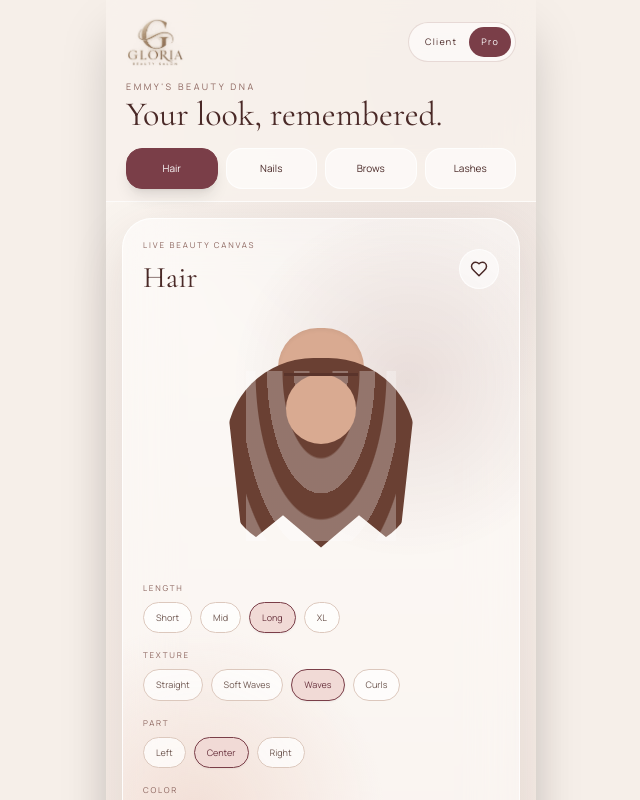
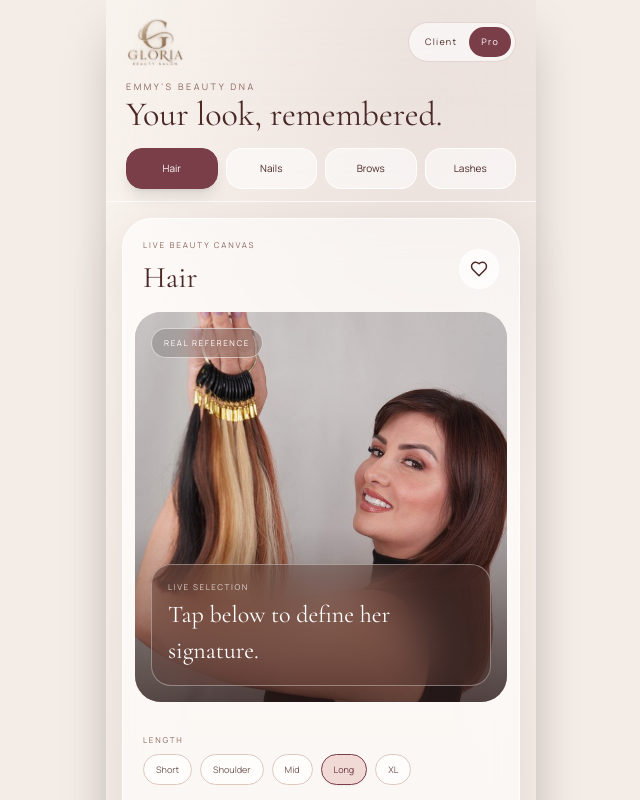
Before and after one commit to bodyshapersystem/Gloria-beauty-salon-, a Next.js app: page /beauty-dna-lab in a window 1280 px wide. Both pictures are taken after a click on the button "Pro". Shown: the top 800 px of the page, without its empty margins (319-959 px from the left). Built offline with nearby package versions, Linux system fonts and the light colour scheme.

Commit message:
Replace Beauty DNA illustrations with real salon photography

```diff
--- a/app/beauty-dna-lab/page.tsx
+++ b/app/beauty-dna-lab/page.tsx
@@ -1,67 +1,71 @@
 "use client";
 
-import { useMemo, useState } from "react";
-import { ChevronLeft, ChevronRight, Heart, Sparkles, Wand2 } from "lucide-react";
+import { useState } from "react";
+import { Heart, Sparkles, Wand2 } from "lucide-react";
 import { Logo } from "@/components/brand/Logo";
 
 type Category="hair"|"nails"|"brows"|"lashes";
+const tabs:[Category,string][]=[["hair","Hair"],["nails","Nails"],["brows","Brows"],["lashes","Lashes"]];
 
-const tabs:[Category,string][]=[
-  ["hair","Hair"],["nails","Nails"],["brows","Brows"],["lashes","Lashes"]
-];
+const realAssets:Record<Category,string>={
+  hair:"/images/gloria/hair/hair-01.jpg",
+  nails:"/images/gloria/nails/nails-01.jpg",
+  brows:"/images/gloria/brows/brows-01.jpg",
+  lashes:"/images/gloria/lashes/lashes-01.jpg"
+};
 
 export default function BeautyDnaLab(){
   const [cat,setCat]=useState<Category>("hair");
   const [mode,setMode]=useState<"client"|"pro">("client");
 
-  return <main className="min-h-screen bg-[#F6EFE9] text-[#4A2927]">
-    <div className="mx-auto max-w-[430px] min-h-screen bg-[radial-gradient(circle_at_80%_5%,rgba(125,73,73,.15),transparent_26%),linear-gradient(180deg,#FBF7F2,#F2E5DD)] shadow-2xl">
-      <header className="sticky top-0 z-40 border-b border-white/70 bg-[#F8F1EB]/90 px-5 pb-3 pt-4 backdrop-blur-xl">
+  return <main className="min-h-screen bg-[#F4ECE6] text-[#4A2927]">
+    <div className="mx-auto min-h-screen max-w-[430px] bg-[radial-gradient(circle_at_80%_5%,rgba(125,73,73,.14),transparent_25%),linear-gradient(180deg,#FCF8F3,#F1E4DC)] shadow-2xl">
+      <header className="sticky top-0 z-40 border-b border-white/75 bg-[#F8F1EB]/92 px-5 pb-3 pt-4 backdrop-blur-2xl">
         <div className="flex items-center justify-between">
           <Logo className="h-[52px] w-auto"/>
-          <div className="rounded-full border border-[#8F5E58]/20 bg-white/55 p-1 text-[9px] uppercase tracking-[.14em]">
+          <div className="rounded-full border border-[#8F5E58]/20 bg-white/60 p-1 text-[9px] uppercase tracking-[.14em]">
             <button onClick={()=>setMode("client")} className={`rounded-full px-3 py-2 ${mode==="client"?"bg-[#7A3E48] text-white":""}`}>Client</button>
             <button onClick={()=>setMode("pro")} className={`rounded-full px-3 py-2 ${mode==="pro"?"bg-[#7A3E48] text-white":""}`}>Pro</button>
           </div>
         </div>
-        <div className="mt-3">
-          <p className="text-[9px] uppercase tracking-[.28em] text-[#8C655E]">Emmy's Beauty DNA</p>
-          <h1 className="mt-1 font-serif text-[34px] leading-none">Your look, remembered.</h1>
-        </div>
+        <p className="mt-3 text-[9px] uppercase tracking-[.28em] text-[#8C655E]">Emmy&apos;s Beauty DNA</p>
+        <h1 className="mt-1 font-serif text-[34px] leading-none">Your look, remembered.</h1>
         <div className="mt-4 grid grid-cols-4 gap-2">
-          {tabs.map(([id,label])=><button key={id} onClick={()=>setCat(id)} className={`rounded-2xl border px-2 py-3 text-[10px] transition ${cat===id?"border-[#7A3E48] bg-[#7A3E48] text-white shadow-lg":"border-white/80 bg-white/55"}`}>{label}</button>)}
+          {tabs.map(([id,label])=><button key={id} onClick={()=>setCat(id)} className={`rounded-2xl border px-2 py-3 text-[10px] transition-all duration-300 ${cat===id?"border-[#7A3E48] bg-[#7A3E48] text-white shadow-lg":"border-white/80 bg-white/55"}`}>{label}</button>)}
         </div>
       </header>
 
       <section className="px-4 pb-28 pt-4">
-        <div className="relative overflow-hidden rounded-[30px] border border-white/80 bg-white/45 shadow-[0_18px_55px_rgba(74,41,39,.12)] backdrop-blur-xl">
-          <div className="absolute inset-0 bg-[radial-gradient(circle_at_72%_24%,rgba(131,76,72,.15),transparent_30%),radial-gradient(circle_at_18%_88%,rgba(239,214,203,.7),transparent_28%)]"/>
-          <div className="relative p-5">
+        <div className="overflow-hidden rounded-[30px] border border-white/80 bg-white/50 shadow-[0_18px_55px_rgba(74,41,39,.12)] backdrop-blur-xl">
+          <div className="p-5 pb-3">
             <div className="flex items-center justify-between">
               <div><p className="text-[8px] uppercase tracking-[.24em] text-[#8C655E]">{mode==="client"?"My Preference":"Live Beauty Canvas"}</p><h2 className="mt-1 font-serif text-[30px]">{tabs.find(t=>t[0]===cat)?.[1]}</h2></div>
-              <button className="grid h-10 w-10 place-items-center rounded-full border border-white/70 bg-white/55"><Heart size={18}/></button>
+              <button className="grid h-10 w-10 place-items-center rounded-full border border-white/80 bg-white/70"><Heart size={18}/></button>
             </div>
-            <div className="mt-4 min-h-[380px]">
-              {cat==="hair"&&<HairConfigurator mode={mode}/>}
-              {cat==="nails"&&<NailsConfigurator mode={mode}/>}
-              {cat==="brows"&&<BrowsConfigurator mode={mode}/>}
-              {cat==="lashes"&&<LashesConfigurator mode={mode}/>}
-            </div>
+          </div>
+
+          <RealCanvas category={cat}/>
+
+          <div className="p-5 pt-4">
+            {cat==="hair"&&<HairControls mode={mode}/>}
+            {cat==="nails"&&<NailsControls mode={mode}/>}
+            {cat==="brows"&&<BrowsControls mode={mode}/>}
+            {cat==="lashes"&&<LashesControls mode={mode}/>}
           </div>
         </div>
 
-        <div className="mt-4 rounded-[26px] border border-white/80 bg-[#6E4A40]/88 p-4 text-[#FFF9F4] shadow-xl backdrop-blur-xl">
+        <div className="mt-4 rounded-[26px] border border-white/80 bg-[#6E4A40]/90 p-4 text-[#FFF9F4] shadow-xl backdrop-blur-xl">
           <div className="flex items-center gap-2"><Sparkles size={16}/><p className="text-[9px] uppercase tracking-[.22em]">Beauty Memory</p></div>
           <div className="mt-3 grid grid-cols-3 gap-2 text-center">
-            <div className="rounded-2xl bg-white/10 p-3"><p className="font-serif text-[18px]">Preference</p><p className="mt-1 text-[8px] text-white/75">Client selected</p></div>
-            <div className="rounded-2xl bg-white/10 p-3"><p className="font-serif text-[18px]">Last Look</p><p className="mt-1 text-[8px] text-white/75">Jul 15, 2026</p></div>
-            <div className="rounded-2xl bg-white/10 p-3"><p className="font-serif text-[18px]">Pro Default</p><p className="mt-1 text-[8px] text-white/75">Saved by Gloria</p></div>
+            <div className="rounded-2xl bg-white/10 p-3"><p className="font-serif text-[17px]">Preference</p><p className="mt-1 text-[8px] text-white/70">Client selected</p></div>
+            <div className="rounded-2xl bg-white/10 p-3"><p className="font-serif text-[17px]">Last Look</p><p className="mt-1 text-[8px] text-white/70">Last service</p></div>
+            <div className="rounded-2xl bg-white/10 p-3"><p className="font-serif text-[17px]">Pro Default</p><p className="mt-1 text-[8px] text-white/70">Salon memory</p></div>
           </div>
         </div>
 
-        {mode==="pro"&&<div className="mt-4 rounded-[26px] border border-[#8A5D55]/15 bg-white/65 p-4 shadow-sm">
+        {mode==="pro"&&<div className="mt-4 rounded-[26px] border border-[#8A5D55]/15 bg-white/70 p-4 shadow-sm">
           <div className="flex items-center gap-2"><Wand2 size={16}/><p className="font-serif text-[22px]">What we did today</p></div>
-          <p className="mt-2 text-[10px] leading-relaxed text-[#7B625B]">Use the same visual controls above, then save the result as the latest service or professional default.</p>
+          <p className="mt-2 text-[10px] leading-relaxed text-[#7B625B]">Document the professional result using the same preference controls. The client&apos;s preference stays separate from your technical record.</p>
           <div className="mt-4 grid grid-cols-2 gap-2"><button className="rounded-full border border-[#7A3E48]/25 bg-white px-4 py-3 text-[9px] uppercase tracking-[.12em]">Save latest</button><button className="rounded-full bg-[#7A3E48] px-4 py-3 text-[9px] uppercase tracking-[.12em] text-white">Set Pro Default</button></div>
         </div>}
       </section>
@@ -69,74 +73,38 @@ export default function BeautyDnaLab(){
   </main>
 }
 
-function Choice({label,active,onClick}:{label:string;active:boolean;onClick:()=>void}){return <button onClick={onClick} className={`rounded-full border px-3 py-2 text-[9px] transition ${active?"border-[#7A3E48] bg-[#F1DAD6] text-[#6B3540] shadow-sm":"border-[#DCC8BD] bg-white/70 text-[#6E5750]"}`}>{label}</button>}
-
-function HairConfigurator({mode}:{mode:"client"|"pro"}){
-  const [length,setLength]=useState("Long"),[texture,setTexture]=useState("Waves"),[part,setPart]=useState("Center"),[color,setColor]=useState("#6A4033");
-  const scale=length==="Short"?0.72:length==="Mid"?0.88:length==="XL"?1.14:1;
-  const wave=texture==="Straight"?0:texture==="Soft Waves"?7:texture==="Waves"?14:22;
-  return <div>
-    <div className="relative mx-auto h-[250px] w-[230px]">
-      <div className="absolute left-1/2 top-3 h-[86px] w-[86px] -translate-x-1/2 rounded-[46%_46%_44%_44%] bg-[#D9AA91] shadow-inner"/>
-      <div className="absolute left-1/2 top-[42px] h-[190px] w-[190px] -translate-x-1/2 origin-top rounded-[46%_46%_35%_35%] transition-all duration-500" style={{background:color,transform:`translateX(-50%) scaleY(${scale})`,clipPath:"polygon(8% 0,92% 0,100% 18%,91% 100%,70% 83%,50% 100%,30% 83%,9% 100%,0 18%)"}}/>
-      <div className="absolute left-1/2 top-[55px] h-[170px] w-[150px] -translate-x-1/2 opacity-35" style={{background:`repeating-radial-gradient(ellipse at 50% 0, transparent 0 ${18-wave/2}px, rgba(255,255,255,.8) ${19-wave/2}px ${20+wave/2}px)`}}/>
-      <div className="absolute left-1/2 top-[58px] h-[70px] w-[70px] -translate-x-1/2 rounded-full bg-[#D9AA91]"/>
-      <div className="absolute left-1/2 top-[57px] h-[3px] w-[74px] -translate-x-1/2 bg-[#5A342B]" style={{transform:`translateX(-50%) rotate(${part==="Left"?-12:part==="Right"?12:0}deg)`}}/>
+function RealCanvas({category}:{category:Category}){
+  const labels={hair:"Real hair reference",nails:"Real manicure reference",brows:"Real brow reference",lashes:"Real lash reference"};
+  return <div className="relative mx-3 overflow-hidden rounded-[26px] bg-[#D9C6BA]">
+    <div className="relative h-[390px]">
+      <img key={category} src={realAssets[category]} alt={labels[category]} className="h-full w-full object-cover transition-all duration-500 [animation:fadeIn_.45s_ease]"/>
+      <div className="absolute inset-0 bg-[linear-gradient(180deg,rgba(44,25,23,.03),rgba(44,25,23,.05)_55%,rgba(44,25,23,.68)_100%)]"/>
+      <div className="absolute left-4 top-4 rounded-full border border-white/55 bg-black/15 px-3 py-2 text-[8px] uppercase tracking-[.2em] text-white backdrop-blur-md">Real reference</div>
+      <div className="absolute bottom-4 left-4 right-4 rounded-[20px] border border-white/35 bg-[#5B3B34]/35 p-4 text-white backdrop-blur-xl">
+        <p className="text-[8px] uppercase tracking-[.2em] text-white/75">Live selection</p>
+        <p className="mt-1 font-serif text-[24px]">Tap below to define her signature.</p>
+      </div>
     </div>
-    <Panel title="Length">{["Short","Mid","Long","XL"].map(x=><Choice key={x} label={x} active={length===x} onClick={()=>setLength(x)}/>)}</Panel>
-    <Panel title="Texture">{["Straight","Soft Waves","Waves","Curls"].map(x=><Choice key={x} label={x} active={texture===x} onClick={()=>setTexture(x)}/>)}</Panel>
-    <Panel title="Part">{["Left","Center","Right"].map(x=><Choice key={x} label={x} active={part===x} onClick={()=>setPart(x)}/>)}</Panel>
-    <Panel title="Color"><div className="flex gap-2">{["#2D201C","#4B3029","#6A4033","#9B6041","#B46C53","#B79A73"].map(c=><button key={c} onClick={()=>setColor(c)} className={`h-8 w-8 rounded-full border-2 ${color===c?"border-[#7A3E48] scale-110":"border-white"}`} style={{background:c}}/>)}</div></Panel>
-    {mode==="pro"&&<p className="mt-3 rounded-2xl bg-[#F3E5DF] px-3 py-2 text-[9px]">Formula note: 6N + 6.3 · 20 vol · warm finish</p>}
   </div>
 }
 
-function NailsConfigurator({mode}:{mode:"client"|"pro"}){
-  const [shape,setShape]=useState("Almond"),[len,setLen]=useState(3),[color,setColor]=useState("#8E3042"),[finish,setFinish]=useState("Glossy");
-  return <div>
-    <div className="mx-auto flex h-[245px] w-[250px] items-end justify-center gap-2 rounded-[44%_44%_18%_18%] bg-[#E2B59C] px-6 pb-8 shadow-inner">
-      {[0,1,2,3,4].map(i=><div key={i} className="relative h-[125px] w-[34px] rounded-[18px] bg-[#D8A98E]"><div className="absolute left-1/2 top-1 -translate-x-1/2 transition-all duration-300" style={{height:42+len*6,width:24,background:color,borderRadius:shape==="Square"?"7px":shape==="Coffin"?"12px 12px 5px 5px":shape==="Almond"?"50% 50% 38% 38%":"45%",boxShadow:finish==="Chrome"?"inset 0 0 12px rgba(255,255,255,.8)":"inset 0 0 4px rgba(255,255,255,.35)"}}/></div>)}
-    </div>
-    <Panel title="Shape">{["Round","Square","Oval","Almond","Coffin"].map(x=><Choice key={x} label={x} active={shape===x} onClick={()=>setShape(x)}/>)}</Panel>
-    <Panel title="Length">{[1,2,3,4,5].map(x=><Choice key={x} label={String(x)} active={len===x} onClick={()=>setLen(x)}/>)}</Panel>
-    <Panel title="Color"><div className="flex gap-2">{["#E7C6BD","#D69A98","#B86B73","#8E3042","#5C232D","#ECE5DB"].map(c=><button key={c} onClick={()=>setColor(c)} className={`h-8 w-8 rounded-full border-2 ${color===c?"border-[#7A3E48] scale-110":"border-white"}`} style={{background:c}}/>)}</div></Panel>
-    <Panel title="Finish">{["Glossy","Matte","French","Chrome"].map(x=><Choice key={x} label={x} active={finish===x} onClick={()=>setFinish(x)}/>)}</Panel>
-    {mode==="pro"&&<p className="mt-3 rounded-2xl bg-[#F3E5DF] px-3 py-2 text-[9px]">Last service: Short almond · milky nude · gel</p>}
-  </div>
+function Choice({label,active,onClick}:{label:string;active:boolean;onClick:()=>void}){return <button onClick={onClick} className={`rounded-full border px-3 py-2 text-[9px] transition-all ${active?"border-[#7A3E48] bg-[#F1DAD6] text-[#6B3540] shadow-sm":"border-[#DCC8BD] bg-white/70 text-[#6E5750]"}`}>{label}</button>}
+function Panel({title,children}:{title:string;children:React.ReactNode}){return <div className="mt-4"><p className="mb-2 text-[8px] uppercase tracking-[.22em] text-[#8C655E]">{title}</p><div className="flex flex-wrap gap-2">{children}</div></div>}
+function Summary({text}:{text:string}){return <div className="mt-5 rounded-[22px] border border-[#7A3E48]/10 bg-[#F3E5DF]/80 p-4"><p className="text-[8px] uppercase tracking-[.2em] text-[#8C655E]">Selected look</p><p className="mt-1 font-serif text-[21px]">{text}</p></div>}
+
+function HairControls({mode}:{mode:"client"|"pro"}){
+  const [length,setLength]=useState("Long"),[texture,setTexture]=useState("Waves"),[part,setPart]=useState("Center"),[tone,setTone]=useState("Warm Chocolate");
+  return <><Panel title="Length">{["Short","Shoulder","Mid","Long","XL"].map(x=><Choice key={x} label={x} active={length===x} onClick={()=>setLength(x)}/>)}</Panel><Panel title="Texture">{["Straight","Soft Waves","Defined Waves","Curls","Blowout"].map(x=><Choice key={x} label={x} active={texture===x} onClick={()=>setTexture(x)}/>)}</Panel><Panel title="Part">{["Left","Center","Right"].map(x=><Choice key={x} label={x} active={part===x} onClick={()=>setPart(x)}/>)}</Panel><Panel title="Tone">{["Espresso","Chocolate","Warm Chocolate","Caramel","Copper","Blonde"].map(x=><Choice key={x} label={x} active={tone===x} onClick={()=>setTone(x)}/>)}</Panel><Summary text={`${length} · ${texture} · ${part} part · ${tone}`}/>{mode==="pro"&&<p className="mt-3 text-[9px] text-[#7B625B]">Pro note: add exact formula, developer, technique and processing notes after the service.</p>}</>
 }
-
-function BrowsConfigurator({mode}:{mode:"client"|"pro"}){
-  const [shape,setShape]=useState("Defined"),[thick,setThick]=useState("Medium"),[color,setColor]=useState("#5B392F");
-  const rot=shape==="Straight"?0:shape==="Soft"?-2:shape==="High Arch"?-10:-6;
-  const h=thick==="Fine"?7:thick==="Full"?15:11;
-  return <div>
-    <div className="relative mx-auto mt-6 h-[220px] w-[280px] rounded-[48%] bg-[#D9AA91] shadow-inner">
-      {[78,178].map((x,i)=><div key={x} className="absolute top-[92px] h-[44px] w-[66px] rounded-[50%] border-[3px] border-[#4E332E] bg-white" style={{left:x-34}}><div className="absolute left-1/2 top-1/2 h-5 w-5 -translate-x-1/2 -translate-y-1/2 rounded-full bg-[#5B3E31]"/></div>)}
-      {[78,178].map(x=><div key={x} className="absolute top-[64px] w-[72px] origin-center rounded-full transition-all duration-300" style={{left:x-36,height:h,background:color,transform:`rotate(${rot}deg)`}}/>)}
-    </div>
-    <Panel title="Shape">{["Soft","Straight","Defined","High Arch"].map(x=><Choice key={x} label={x} active={shape===x} onClick={()=>setShape(x)}/>)}</Panel>
-    <Panel title="Thickness">{["Fine","Medium","Full"].map(x=><Choice key={x} label={x} active={thick===x} onClick={()=>setThick(x)}/>)}</Panel>
-    <Panel title="Color"><div className="flex gap-2">{["#B98E70","#8A5F46","#5B392F","#3A2621","#211716"].map(c=><button key={c} onClick={()=>setColor(c)} className={`h-8 w-8 rounded-full border-2 ${color===c?"border-[#7A3E48] scale-110":"border-white"}`} style={{background:c}}/>)}</div></Panel>
-    {mode==="pro"&&<p className="mt-3 rounded-2xl bg-[#F3E5DF] px-3 py-2 text-[9px]">Professional note: keep front soft, define tail only.</p>}
-  </div>
+function NailsControls({mode}:{mode:"client"|"pro"}){
+  const [shape,setShape]=useState("Almond"),[len,setLen]=useState("3"),[color,setColor]=useState("Burgundy"),[finish,setFinish]=useState("Glossy");
+  return <><Panel title="Shape">{["Round","Square","Oval","Almond","Coffin","Stiletto"].map(x=><Choice key={x} label={x} active={shape===x} onClick={()=>setShape(x)}/>)}</Panel><Panel title="Length">{["1","2","3","4","5"].map(x=><Choice key={x} label={x} active={len===x} onClick={()=>setLen(x)}/>)}</Panel><Panel title="Color">{["Milky Nude","Pink","Red","Burgundy","Chocolate","Black"].map(x=><Choice key={x} label={x} active={color===x} onClick={()=>setColor(x)}/>)}</Panel><Panel title="Finish">{["Glossy","Matte","French","Chrome","Natural"].map(x=><Choice key={x} label={x} active={finish===x} onClick={()=>setFinish(x)}/>)}</Panel><Summary text={`${shape} · Length ${len} · ${color} · ${finish}`}/>{mode==="pro"&&<p className="mt-3 text-[9px] text-[#7B625B]">Pro note: save product line, shade number, base/build system and refill details.</p>}</>
 }
-
-function LashesConfigurator({mode}:{mode:"client"|"pro"}){
-  const [style,setStyle]=useState("Hybrid"),[curl,setCurl]=useState("C"),[mm,setMm]=useState(12),[map,setMap]=useState("Cat Eye");
-  const count=style==="Classic"?9:style==="Hybrid"?14:style==="Mega"?22:12;
-  return <div>
-    <div className="relative mx-auto mt-6 h-[220px] w-[290px] rounded-[48%] bg-[#D9AA91] shadow-inner">
-      <div className="absolute left-1/2 top-[92px] h-[58px] w-[150px] -translate-x-1/2 rounded-[50%] border-[3px] border-[#4E332E] bg-white"><div className="absolute left-1/2 top-1/2 h-7 w-7 -translate-x-1/2 -translate-y-1/2 rounded-full bg-[#5B3E31]"/></div>
-      <div className="absolute left-1/2 top-[77px] flex w-[155px] -translate-x-1/2 justify-between">
-        {Array.from({length:count}).map((_,i)=>{const bias=map==="Cat Eye"?i/(count-1):map==="Doll"?1-Math.abs((i-(count-1)/2)/((count-1)/2)):0.7;const h=18+(mm-8)*2+bias*12;return <span key={i} className="block w-[1.5px] origin-bottom bg-[#2B201D]" style={{height:h,transform:`rotate(${-38+i*(76/(count-1))}deg) translateY(-2px)`,borderRadius:curl==="D"?"50% 50% 0 0":"0"}}/>})}
-      </div>
-    </div>
-    <Panel title="Style">{["Classic","Greek","Hybrid","Mega"].map(x=><Choice key={x} label={x} active={style===x} onClick={()=>setStyle(x)}/>)}</Panel>
-    <Panel title="Curl">{["B","C","CC","D"].map(x=><Choice key={x} label={x} active={curl===x} onClick={()=>setCurl(x)}/>)}</Panel>
-    <Panel title="Length (mm)">{[8,9,10,11,12,13,14,15,16].map(x=><Choice key={x} label={String(x)} active={mm===x} onClick={()=>setMm(x)}/>)}</Panel>
-    <Panel title="Mapping">{["Natural","Doll","Cat Eye","Wispy"].map(x=><Choice key={x} label={x} active={map===x} onClick={()=>setMap(x)}/>)}</Panel>
-    {mode==="pro"&&<p className="mt-3 rounded-2xl bg-[#F3E5DF] px-3 py-2 text-[9px]">Current map: {style} · {curl} curl · {mm} mm · {map}</p>}
-  </div>
+function BrowsControls({mode}:{mode:"client"|"pro"}){
+  const [shape,setShape]=useState("Defined"),[thick,setThick]=useState("Medium"),[color,setColor]=useState("Dark Brown");
+  return <><Panel title="Shape">{["Soft","Straight","Natural Arch","Defined","High Arch"].map(x=><Choice key={x} label={x} active={shape===x} onClick={()=>setShape(x)}/>)}</Panel><Panel title="Thickness">{["Fine","Medium","Full"].map(x=><Choice key={x} label={x} active={thick===x} onClick={()=>setThick(x)}/>)}</Panel><Panel title="Color">{["Light","Taupe","Brown","Dark Brown","Espresso","Black"].map(x=><Choice key={x} label={x} active={color===x} onClick={()=>setColor(x)}/>)}</Panel><Summary text={`${shape} · ${thick} · ${color}`}/>{mode==="pro"&&<p className="mt-3 text-[9px] text-[#7B625B]">Pro note: keep mapping, tint formula, timing and client sensitivities here.</p>}</>
 }
-
-function Panel({title,children}:{title:string;children:React.ReactNode}){return <div className="mt-4"><p className="mb-2 text-[8px] uppercase tracking-[.22em] text-[#8C655E]">{title}</p><div className="flex flex-wrap gap-2">{children}</div></div>}
+function LashesControls({mode}:{mode:"client"|"pro"}){
+  const [style,setStyle]=useState("Hybrid"),[curl,setCurl]=useState("C"),[mm,setMm]=useState("12"),[map,setMap]=useState("Cat Eye");
+  return <><Panel title="Style">{["Classic","Greek","Hybrid","Mega"].map(x=><Choice key={x} label={x} active={style===x} onClick={()=>setStyle(x)}/>)}</Panel><Panel title="Curl">{["B","C","CC","D"].map(x=><Choice key={x} label={x} active={curl===x} onClick={()=>setCurl(x)}/>)}</Panel><Panel title="Length (mm)">{["8","9","10","11","12","13","14","15","16"].map(x=><Choice key={x} label={x} active={mm===x} onClick={()=>setMm(x)}/>)}</Panel><Panel title="Mapping">{["Natural","Doll","Cat Eye","Wispy"].map(x=><Choice key={x} label={x} active={map===x} onClick={()=>setMap(x)}/>)}</Panel><Summary text={`${style} · ${curl} curl · ${mm} mm · ${map}`}/>{mode==="pro"&&<p className="mt-3 text-[9px] text-[#7B625B]">Pro note: save the exact mapping by section and adhesive/retention notes.</p>}</>
+}
```
